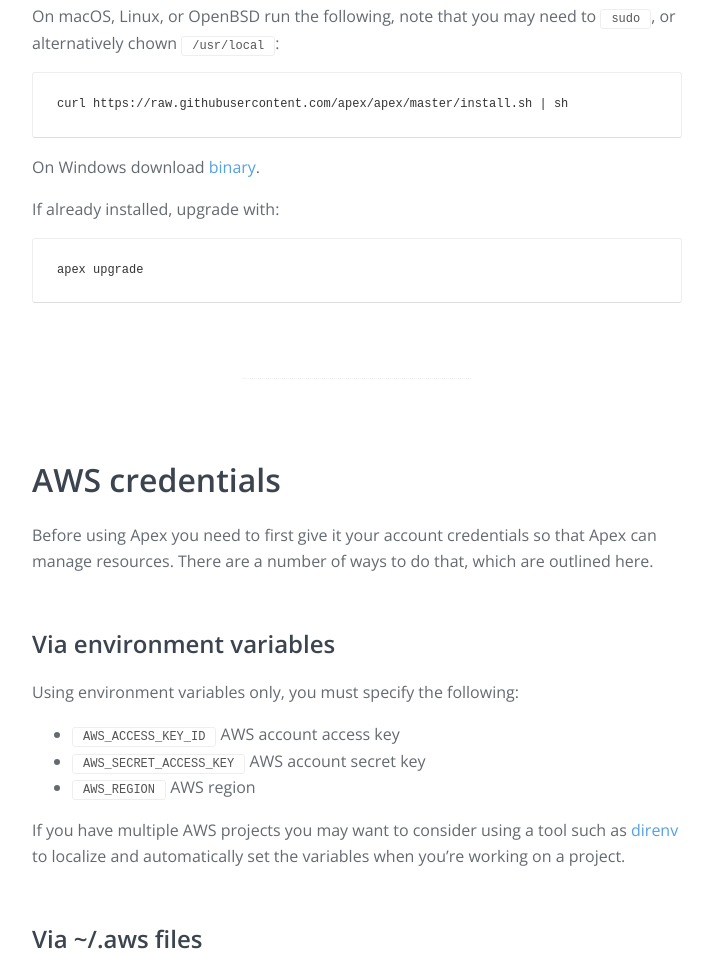
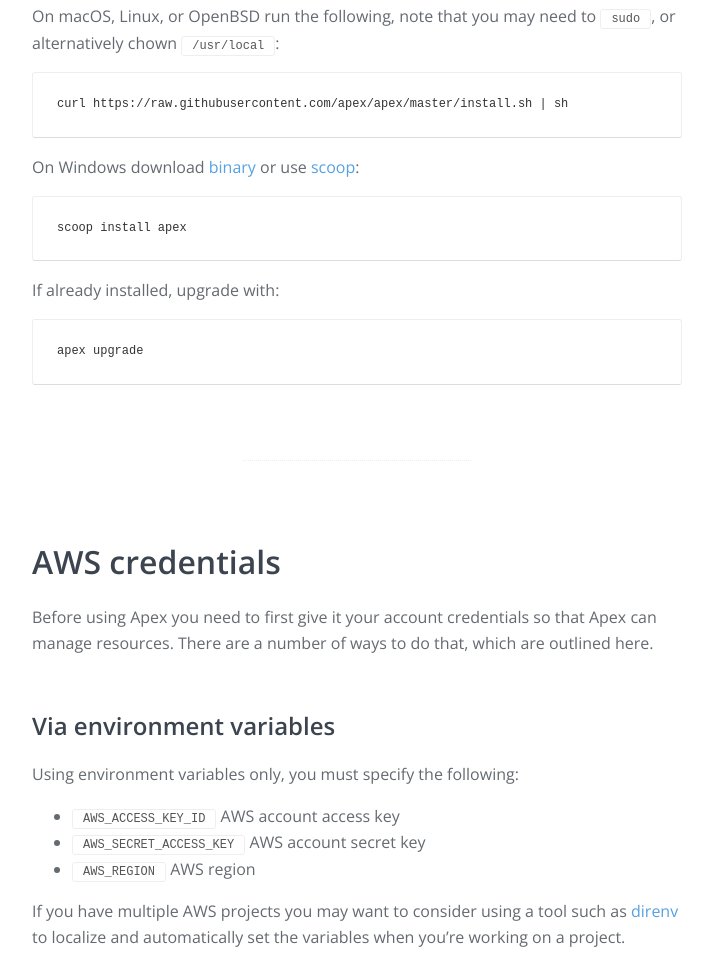
Before and after one commit to apex/apex.run, a plain HTML site: page index.html in a window 1280 px wide. Shown: the part 1262-2216 px from the top of the page, without its empty margins (283-996 px from the left). Drawn offline with nearby package versions, Linux system fonts and the light colour scheme.

Commit message:
added windows scoop installation instruction

```diff
--- a/index.html
+++ b/index.html
@@ -102,7 +102,10 @@ alternatively chown <code>/usr/local</code>:</p>
 <pre><code>curl https://raw.githubusercontent.com/apex/apex/master/install.sh | sh
 </code></pre>
 
-<p>On Windows download <a href="https://github.com/apex/apex/releases">binary</a>.</p>
+<p>On Windows download <a href="https://github.com/apex/apex/releases">binary</a> or use <a href="http://scoop.sh/">scoop</a>:</p>
+
+<pre><code>scoop install apex
+</code></pre>
 
 <p>If already installed, upgrade with:</p>
 
```
